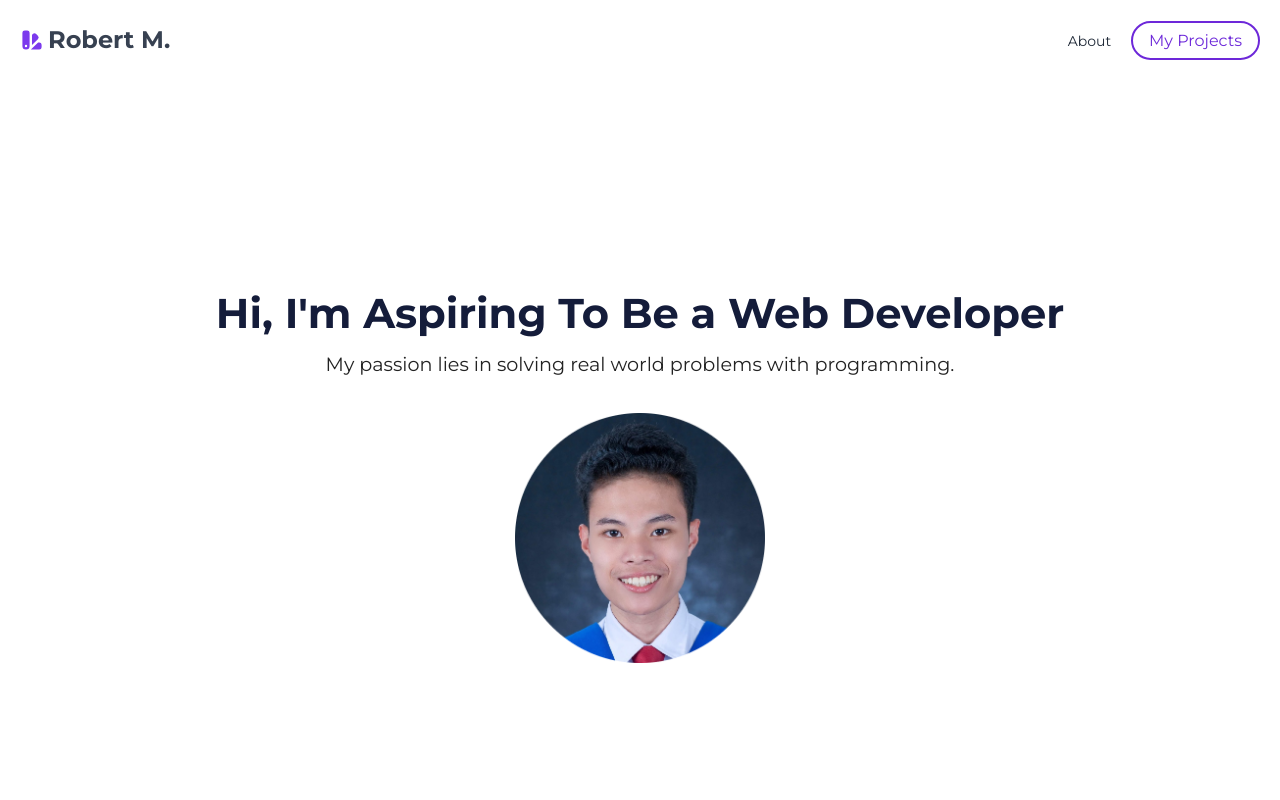
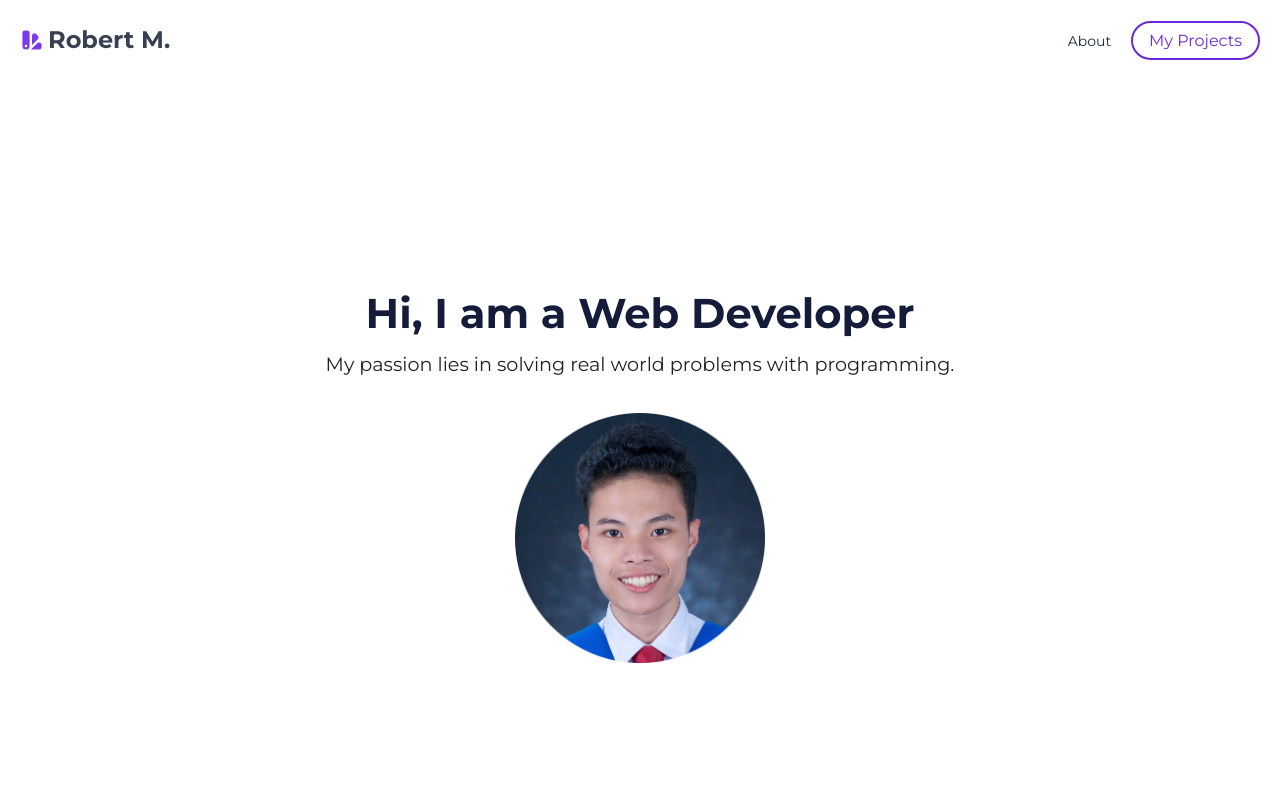
Before and after one commit to mirasrobert/portfolio, a React (Create React App) app in the folder client/: page / in a window 1280 px wide. Shown: the top 800 px of the page. Built offline with nearby package versions, Linux system fonts and the light colour scheme.

Commit message:
Change Hero Caption

```diff
--- a/client/src/components/Hero.jsx
+++ b/client/src/components/Hero.jsx
@@ -9,7 +9,8 @@ const Hero = () => {
       <div className='hero-wrapper mt-5 md:mt-8 flex justify-center items-center'>
         <div className='flex flex-col justify-center items-center'>
           <h5 className='hero-caption font-bold text-center'>
-            Hi, I'm Aspiring To Be a Web Developer
+            Hi, I am a Web Developer
+            {/* Hi, I'm Aspiring To Be a Web Developer */}
           </h5>
           <p className='hero-subtitle-size text-gray-800 text-center'>
             My passion lies in solving real world problems with programming.
```
